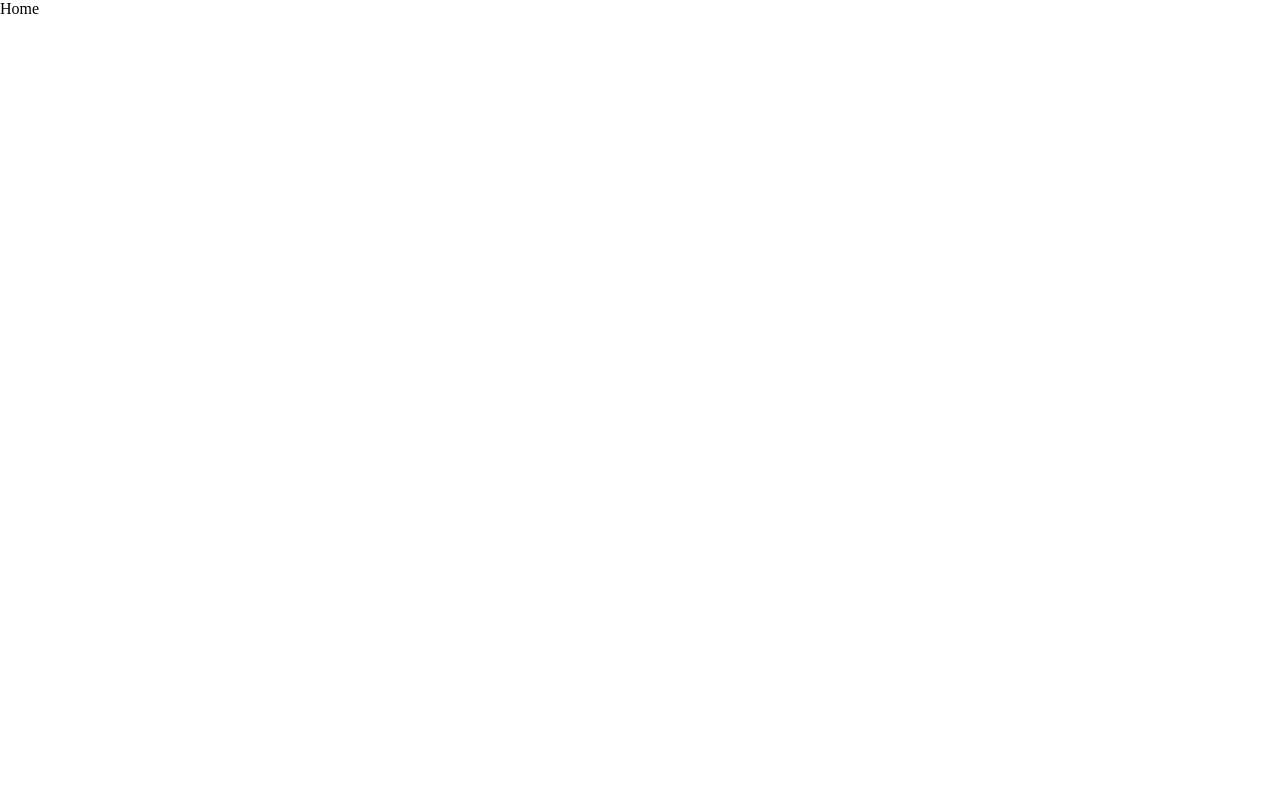
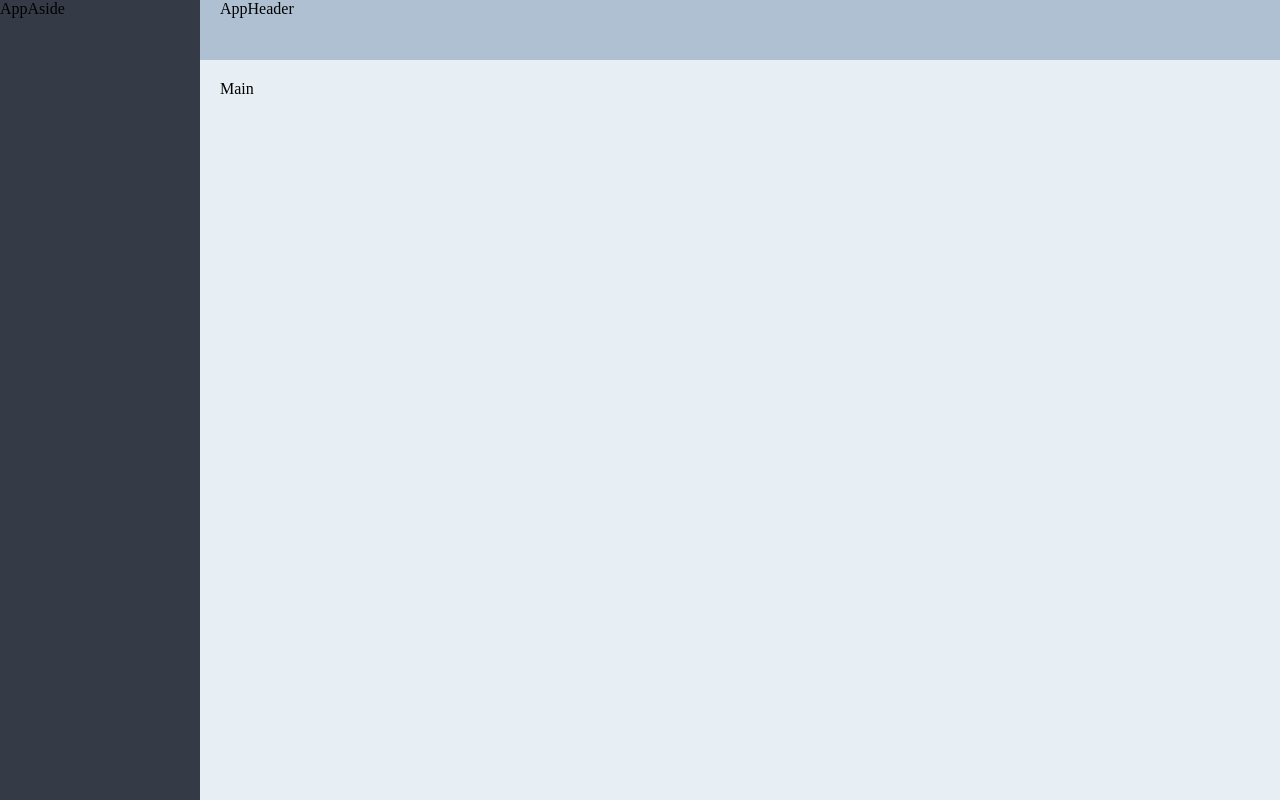
Before and after one commit to oneicecream/my-project, a Vue app: page / in a window 1280 px wide. Built offline with nearby package versions, Linux system fonts and the light colour scheme; a small style sheet from the web is missing.

Commit message:
Layout布局组件-Container布局容器.

```diff
--- a/src/router/index.js
+++ b/src/router/index.js
@@ -5,16 +5,21 @@ Vue.use(Router)
 
 export default new Router({
   routes: [
-    {
-      name: 'home',
-      path: '/',
-      component: () => import('@/views/home/index.vue')
-    },
+    // {
+    //   name: 'home',
+    //   path: '/',
+    //   component: () => import('@/views/home/index.vue')
+    // },
     {
       name: 'login',
       path: '/login',
       // 路由懒加载
       component: () => import('@/views/login/index.vue')
+    },
+    {
+      name: 'layout',
+      path: '/',
+      component: () => import('@/views/layout/index.vue')
     }
   ]
 })
--- /dev/null
+++ b/src/views/layout/components/AppAside.vue
@@ -0,0 +1,20 @@
+<template>
+    <div>
+        <p>AppAside</p>
+    </div>
+</template>
+
+<script>
+export default {
+  name: 'AppAside',
+  data () {
+    return {
+
+    }
+  }
+}
+</script>
+
+<style lang="less" scoped>
+
+</style>
--- /dev/null
+++ b/src/views/layout/components/AppHeader.vue
@@ -0,0 +1,20 @@
+<template>
+    <div>
+        <p>AppHeader</p>
+    </div>
+</template>
+
+<script>
+export default {
+  name: 'AppHeader',
+  data () {
+    return {
+
+    }
+  }
+}
+</script>
+
+<style lang="less" scoped>
+
+</style>
--- /dev/null
+++ b/src/views/layout/index.vue
@@ -0,0 +1,51 @@
+<template>
+  <!-- <div class="layout-wrap">
+        <AppAside></AppAside>
+        <AppHeader></AppHeader>
+  </div>-->
+  <el-container>
+    <el-aside width="200px">
+      <AppAside/>
+    </el-aside>
+    <el-container>
+      <el-header>
+        <AppHeader/>
+      </el-header>
+      <el-main>Main</el-main>
+    </el-container>
+  </el-container>
+</template>
+
+<script>
+import AppAside from './components/AppAside'
+import AppHeader from './components/AppHeader'
+
+export default {
+  name: 'AppLayout',
+  data () {
+    return {}
+  },
+  components: {
+    AppAside,
+    AppHeader
+  }
+}
+</script>
+
+<style lang="less" scoped>
+.el-container {
+  height: 100%;
+}
+
+.el-aside {
+  background-color: #343a46;
+}
+
+.el-header {
+  background: #aec0d1;
+}
+
+.el-main {
+  background-color: #e8eff4;
+}
+</style>
```
